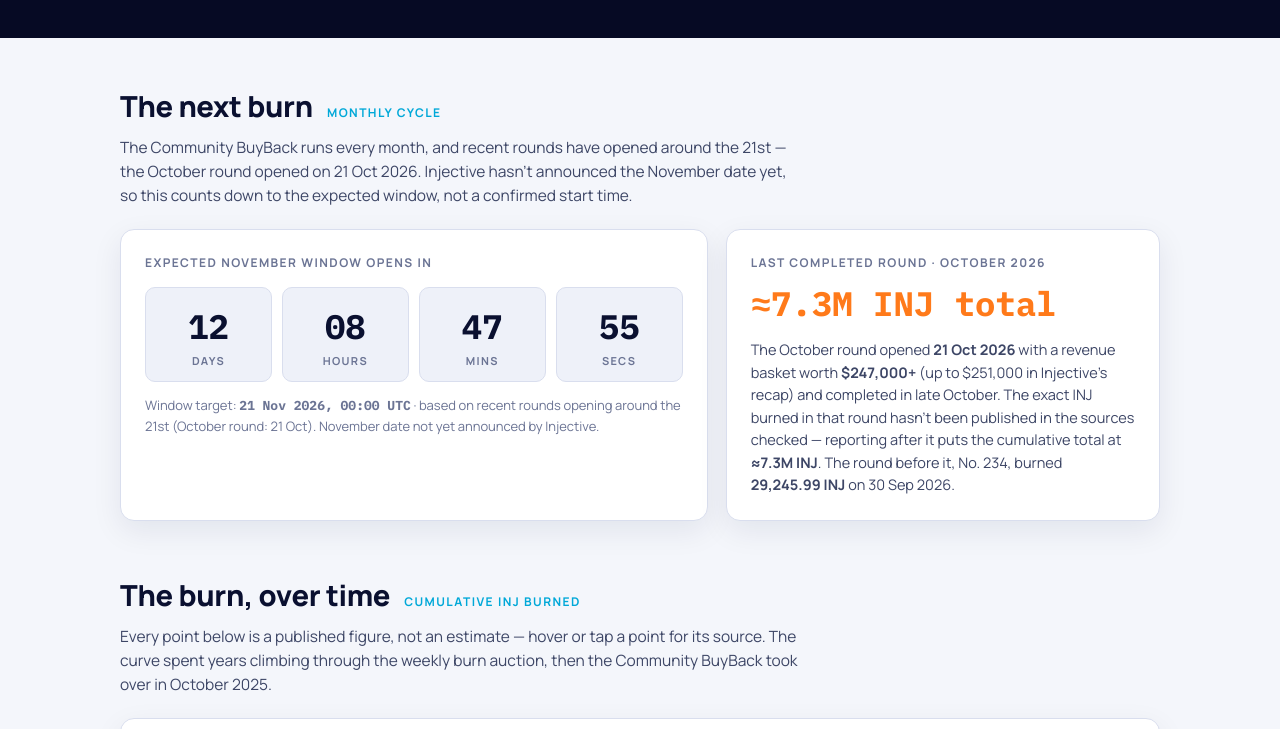
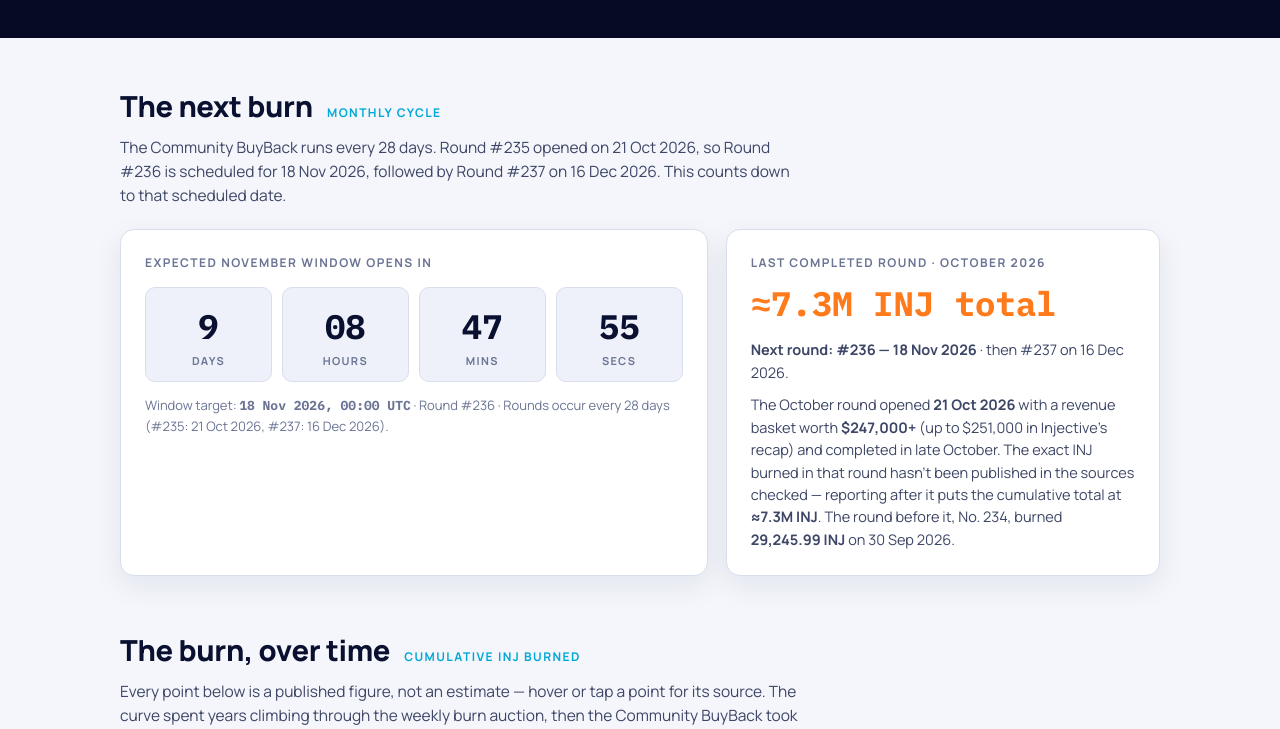
Before and after one commit to hassannweb3/Burn-watch-INJ, a plain HTML site: page index.html in a window 1280 px wide. Shown: the part 880-1609 px from the top of the page. Drawn offline with Linux system fonts and the light colour scheme.

Commit message:
Update Burn Watch: Round #236 scheduled 18 Nov 2026, #237 on 16 Dec, 28-day cycle

```diff
--- a/index.html
+++ b/index.html
@@ -408,7 +408,7 @@
           <h2 id="next-burn-h">The next burn</h2>
           <span class="tag">Monthly cycle</span>
         </div>
-        <p class="sec-sub">The Community BuyBack runs every month, and recent rounds have opened around the 21st — the October round opened on 21 Oct 2026. Injective hasn't announced the November date yet, so this counts down to the expected window, not a confirmed start time.</p>
+        <p class="sec-sub">The Community BuyBack runs every 28 days. Round #235 opened on 21 Oct 2026, so Round #236 is scheduled for 18 Nov 2026, followed by Round #237 on 16 Dec 2026. This counts down to that scheduled date.</p>
         <div class="countdown-grid">
           <div class="panel cd-box">
             <div class="lbl" style="font-size:12px;font-weight:700;letter-spacing:.12em;text-transform:uppercase;color:var(--ink-3)">Expected November window opens in</div>
@@ -418,11 +418,12 @@
               <div class="cd-unit"><div class="n mono" id="cdM">–</div><div class="l">Mins</div></div>
               <div class="cd-unit"><div class="n mono" id="cdS">–</div><div class="l">Secs</div></div>
             </div>
-            <p class="cd-note">Window target: <b class="mono">21 Nov 2026, 00:00 UTC</b> · based on recent rounds opening around the 21st (October round: 21 Oct). November date not yet announced by Injective.</p>
+            <p class="cd-note">Window target: <b class="mono">18 Nov 2026, 00:00 UTC</b> · Round #236 · Rounds occur every 28 days (#235: 21 Oct 2026, #237: 16 Dec 2026).</p>
           </div>
           <div class="panel last-burn">
             <div class="lbl">Last completed round · October 2026</div>
             <div class="big">≈7.3M INJ total</div>
+            <p><b>Next round: #236 — 18 Nov 2026</b> · then #237 on 16 Dec 2026.</p>
             <p>The October round opened <b>21 Oct 2026</b> with a revenue basket worth <b>$247,000+</b> (up to $251,000 in Injective's recap) and completed in late October. The exact INJ burned in that round hasn't been published in the sources checked — reporting after it puts the cumulative total at <b>≈7.3M INJ</b>. The round before it, No. 234, burned <b>29,245.99 INJ</b> on 30 Sep 2026.</p>
           </div>
         </div>
@@ -641,7 +642,7 @@ That's why IIP-617 matters: it doubles the deflation rate. The race to watch is
         <div class="cols">
           <div>
             <h4>About this snapshot</h4>
-            <p>Burn Watch is a community-built tracker, not an Injective team product and not financial advice. Figures are baked in from the sources below at build time — this page does not fetch live chain data or live prices, so check the date before quoting a number. Snapshot built <b>7 November 2026</b>; burn tally as reported <b>22 October 2026</b>; $INJ price snapshot <b>7 November 2026</b> ($8.29); $INJC last close <b>6 November 2026</b> ($26.90, +2.87%).</p>
+            <p>Burn Watch is a community-built tracker, not an Injective team product and not financial advice. Figures are baked in from the sources below at build time — this page does not fetch live chain data or live prices, so check the date before quoting a number. Snapshot built <b>7 November 2026</b>, schedule updated <b>8 November 2026</b>; burn tally as reported <b>22 October 2026</b>; $INJ price snapshot <b>7 November 2026</b> ($8.29); $INJC last close <b>6 November 2026</b> ($26.90, +2.87%).</p>
             <p class="built-by">Built by <b>Hassan (<a href="https://x.com/hassann_web3" target="_blank" rel="noopener">@hassann_web3</a>)</b> for the Injective community 🥷</p>
           </div>
           <div>
@@ -686,8 +687,8 @@ That's why IIP-617 matters: it doubles the deflation rate. The race to watch is
           setTimeout(function () { segEl.style.width = pct + "%"; }, 150);
         }
 
-        /* ---- Countdown to expected November window: 21 Nov 2026 00:00 UTC ---- */
-        var target = Date.UTC(2026, 10, 21, 0, 0, 0);
+        /* ---- Countdown to Round #236: 18 Nov 2026 00:00 UTC ---- */
+        var target = Date.UTC(2026, 10, 18, 0, 0, 0);
         var cdD = document.getElementById("cdD"), cdH = document.getElementById("cdH"),
             cdM = document.getElementById("cdM"), cdS = document.getElementById("cdS");
         function pad(n) { return (n < 10 ? "0" : "") + n; }
```
